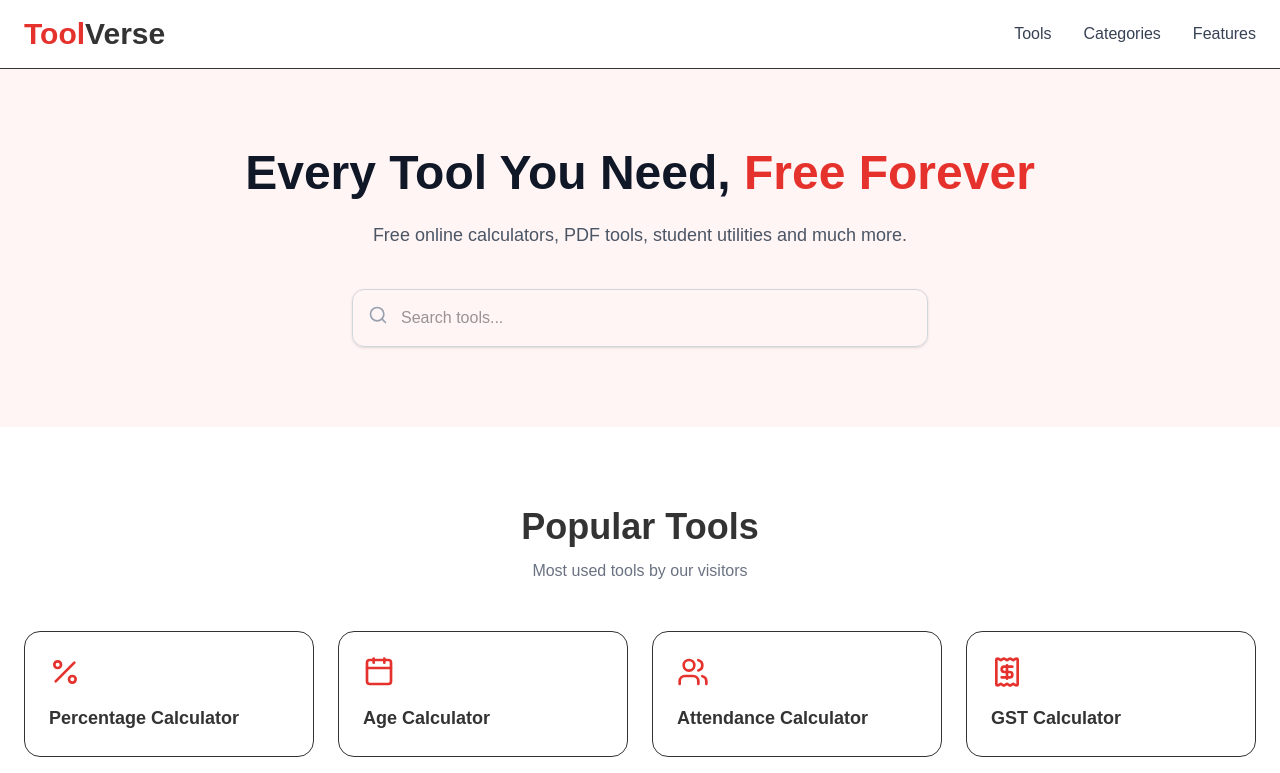
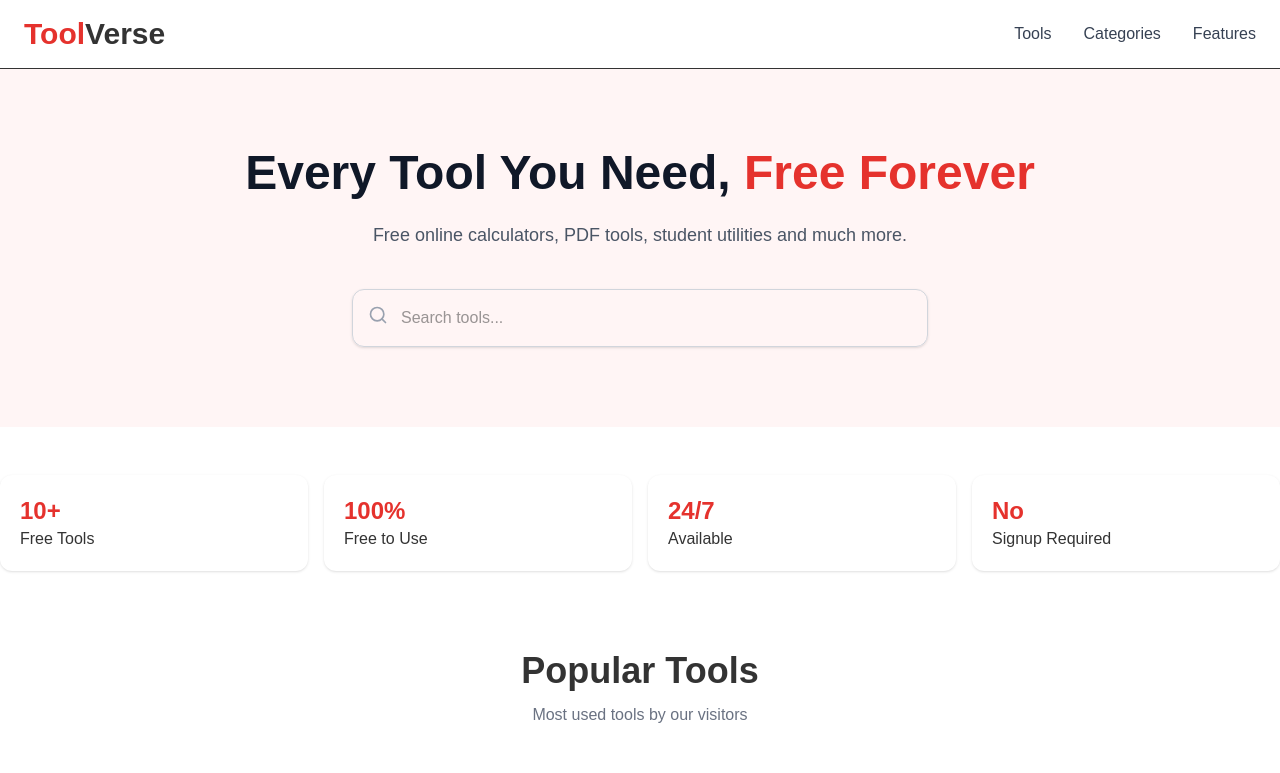
Before and after one commit to kunalkumar88827/toolverse, a Next.js app: page / in a window 1280 px wide. Shown: the top 773 px of the page. Built offline with nearby package versions, Linux system fonts and the light colour scheme.

Commit message:
Added Google Search Console verification file

```diff
--- a/app/page.tsx
+++ b/app/page.tsx
@@ -95,6 +95,27 @@ export default function Home() {
           </div>
         </div>
       </section>
+      <div className="grid grid-cols-2 md:grid-cols-4 gap-4 mt-12">
+  <div className="bg-white rounded-xl p-5 shadow">
+    <h3 className="text-2xl font-bold text-[#E5322D]">10+</h3>
+    <p>Free Tools</p>
+  </div>
+
+  <div className="bg-white rounded-xl p-5 shadow">
+    <h3 className="text-2xl font-bold text-[#E5322D]">100%</h3>
+    <p>Free to Use</p>
+  </div>
+
+  <div className="bg-white rounded-xl p-5 shadow">
+    <h3 className="text-2xl font-bold text-[#E5322D]">24/7</h3>
+    <p>Available</p>
+  </div>
+
+  <div className="bg-white rounded-xl p-5 shadow">
+    <h3 className="text-2xl font-bold text-[#E5322D]">No</h3>
+    <p>Signup Required</p>
+  </div>
+</div>
 
       {/* Popular Tools */}
       <section id="tools" className="max-w-7xl mx-auto px-6 py-20">
--- /dev/null
+++ b/public/googleeaa0bcc04dd987b4.html
@@ -0,0 +1 @@
+google-site-verification: googleeaa0bcc04dd987b4.html
```
